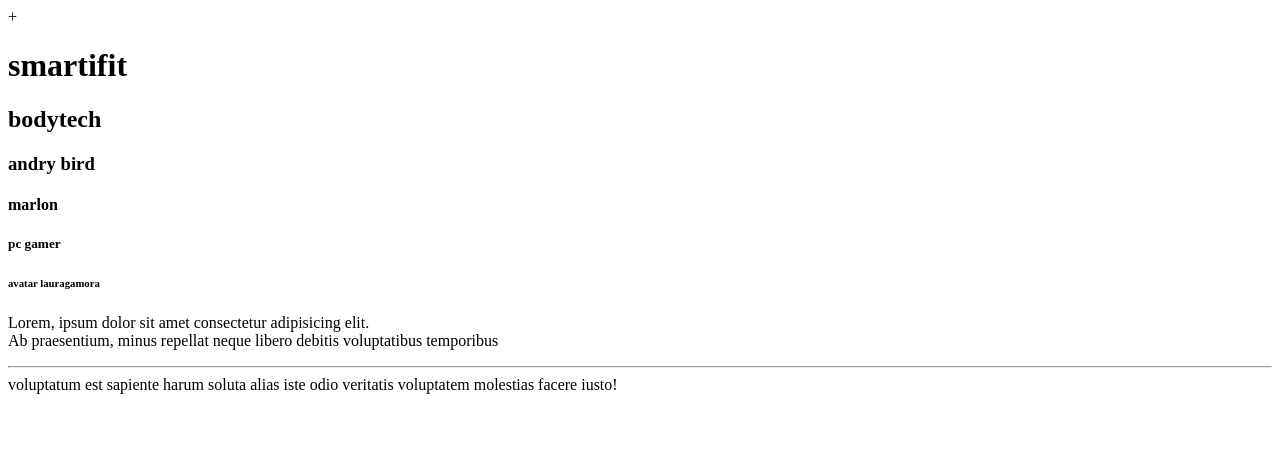
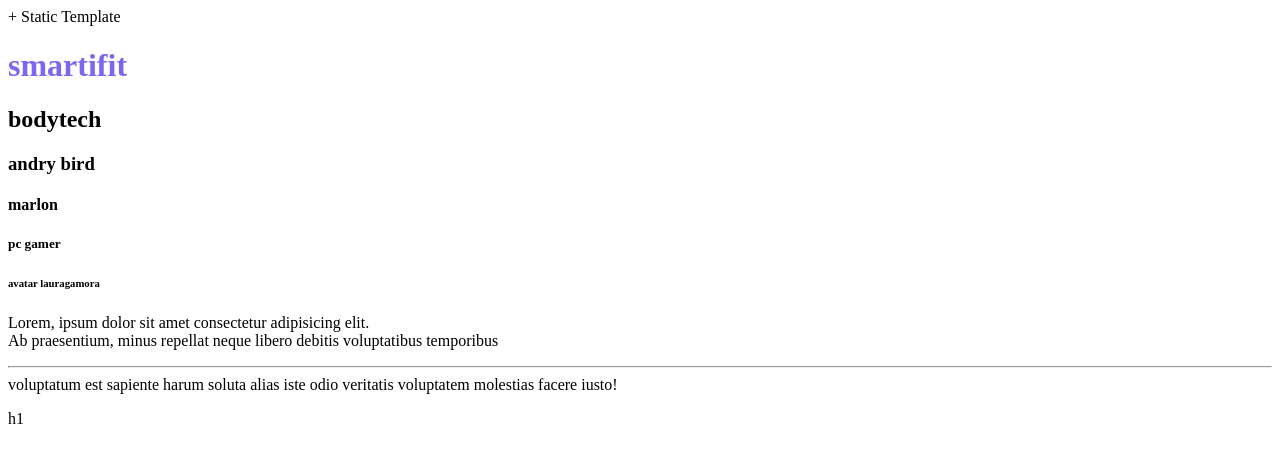
Before and after one commit to yuris2309/html-samuel-jurado, a website: page index.html in a window 1280 px wide. Drawn offline with Linux system fonts and the light colour scheme.

Commit message:
smartfit color

```diff
--- a/index.html
+++ b/index.html
@@ -4,6 +4,7 @@
     <meta charset="UTF-8" />
     <meta name="viewport" content="width=device-width, initial-scale=1.0" />
     <meta http-equiv="X-UA-Compatible" content="ie=edge" />
+    <link rel="stylesheet" href="style.css"
     <title>Static Template</title>
   </head>
   <body>
@@ -34,3 +35,4 @@
   voluptatum est sapiente harum soluta alias iste odio veritatis voluptatem
   molestias facere iusto!<br />
 </p>
+h1
--- /dev/null
+++ b/style.css
@@ -0,0 +1,3 @@
+h1 {
+  color: mediumslateblue;
+}
```
